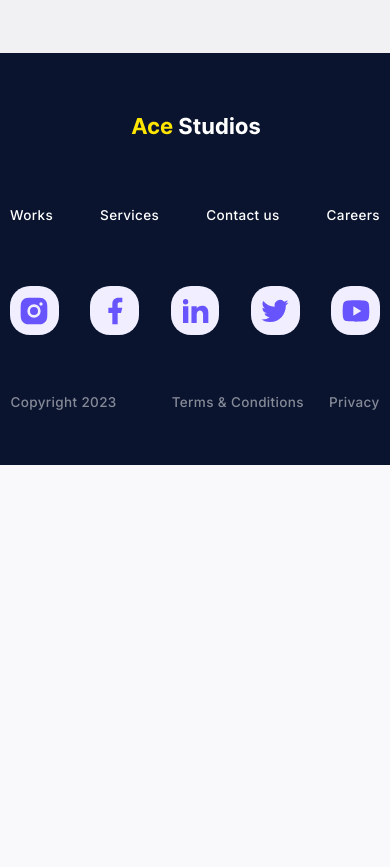
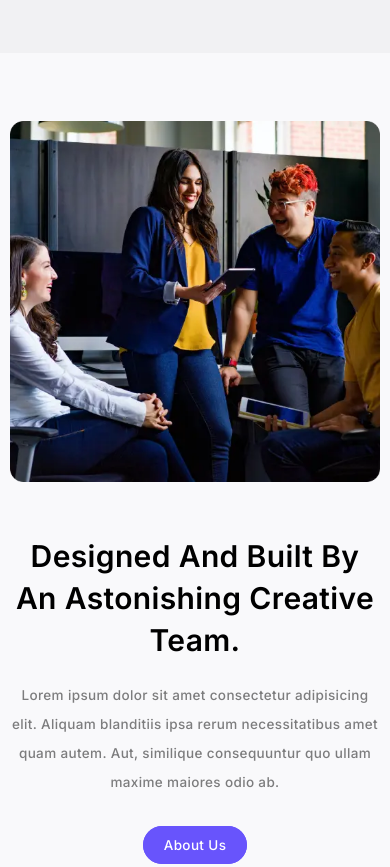
Before and after one commit to Koka-koka/Web-Agency-Template, a website: page app/index.html in a window 390 px wide. Shown: the part 6135-7002 px from the top of the page. Before the commit the page ends 6600 px from the top, so only its background shows below. Drawn offline with Linux system fonts and the light colour scheme.

Commit message:
create team(home) section + responsive + animation

```diff
--- a/app/index.html
+++ b/app/index.html
@@ -353,6 +353,28 @@
             </div>
         </div>
     </section>
+    <!-- Team -->
+    <section class="team">
+        <div class="container">
+            <div class="team__wrapper">
+                <div class="team__img">
+                    <img src="./images/content/team.webp" alt="team" data-aos="fade-up" data-aos-duration="1000"
+                        data-aos-delay="200">
+                </div>
+                <div class="team__descr">
+                    <h3 class="team__heading heading" data-aos="fade-up" data-aos-duration="1500">
+                        Designed and built by an astonishing creative team.
+                    </h3>
+                    <p class="team__text" data-aos="fade-down" data-aos-duration="1500" data-aos-delay="300">Lorem ipsum
+                        dolor sit amet consectetur adipisicing elit. Aliquam blanditiis
+                        ipsa rerum necessitatibus amet quam autem. Aut, similique consequuntur quo ullam maxime maiores
+                        odio ab.
+                    </p>
+                    <a href="#" class="team__btn button">About us</a>
+                </div>
+            </div>
+        </div>
+    </section>
 </main>
 
 <footer class="footer">
--- a/app/scss/_home.scss
+++ b/app/scss/_home.scss
@@ -454,3 +454,39 @@
     padding-left: 40px;
   }
 }
+
+// Team
+.team {
+  padding: 9rem 0 12rem;
+  // .team__wrapper
+
+  &__wrapper {
+    @include ds-flex($gap: 7rem);
+  }
+
+  // .team__img
+
+  &__img {
+    flex: 1;
+  }
+
+  // .team__descr
+
+  &__descr {
+    flex: 1;
+  }
+
+  // .team__heading
+
+  &__heading {
+    max-width: 400px;
+    text-align: left;
+    margin-bottom: 20px;
+  }
+
+  // .team__text
+
+  &__text {
+    margin-bottom: 4.5rem;
+  }
+}
--- a/app/scss/_responsive.scss
+++ b/app/scss/_responsive.scss
@@ -37,6 +37,35 @@
   .home-services {
     &__list {
       padding: 0 1rem;
+    }
+  }
+  // Team
+  .team {
+    text-align: center;
+    // .team__wrapper
+
+    &__wrapper {
+      flex-direction: column;
+      justify-content: center;
+    }
+
+    // .team__img
+
+    &__img {
+      flex: 1;
+    }
+
+    // .team__descr
+
+    &__descr {
+      flex: 1;
+    }
+
+    // .team__heading
+
+    &__heading {
+      margin: 0 auto 20px;
+      text-align: center;
     }
   }
 }
```
Also changed, not shown: app/pages/index.html (+22 -0 lines), app/css/style.min.css, app/images/content/team.webp (added), app/images/src/content/slider/team.png (added).
